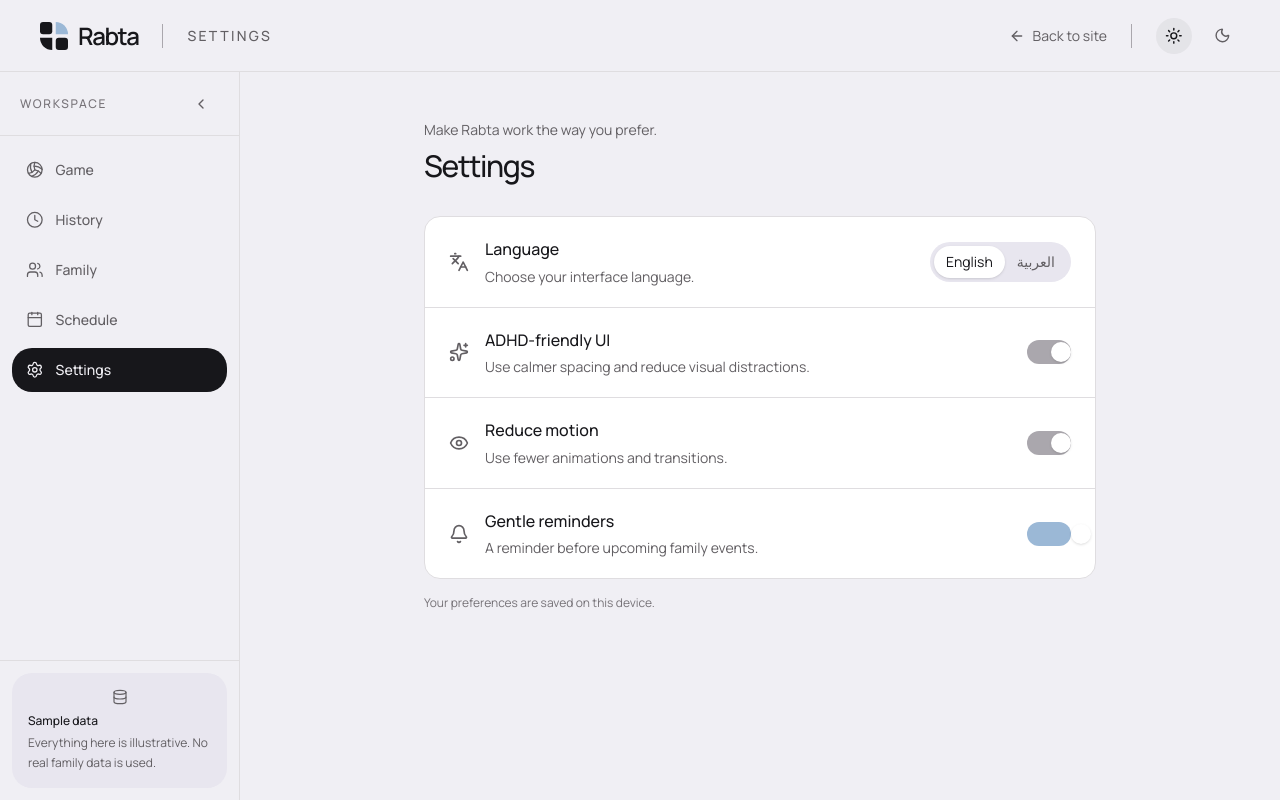
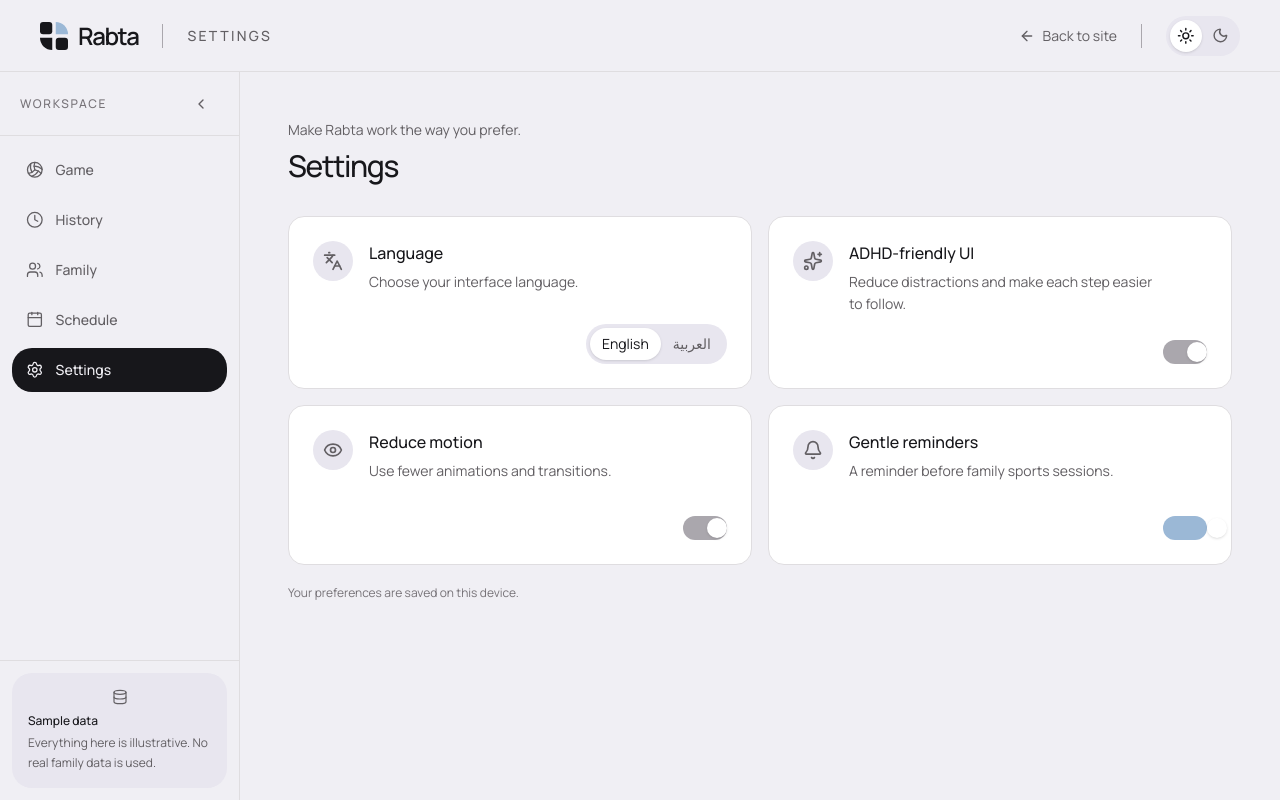
Before and after one commit to KooKooTrain/Rabta, a Next.js app: page /demo/settings in a window 1280 px wide. Built offline with nearby package versions, Linux system fonts and the light colour scheme; no server answers.

Commit message:
Updated Settings Page

```diff
--- a/src/components/demo/DemoHeader.tsx
+++ b/src/components/demo/DemoHeader.tsx
@@ -39,11 +39,11 @@ export function DemoHeader() {
             <span className="hidden sm:inline">{language === "ar" ? "العودة إلى الموقع" : "Back to site"}</span>
           </Link>
           <span aria-hidden="true" className="h-6 w-px bg-line-strong" />
-          <div role="group" aria-label="Color theme" className="flex items-center gap-2.5 sm:gap-3">
-            <button type="button" onClick={() => setTheme("light")} aria-label="Light mode" aria-pressed={theme === "light"} className={cn("grid size-9 place-items-center rounded-full text-muted transition-colors hover:bg-fg/5 hover:text-fg", !isDark && "bg-fg/5 text-fg")}>
+          <div role="group" aria-label="Color theme" className="flex items-center gap-0.5 rounded-full bg-soft p-1">
+            <button type="button" onClick={() => setTheme("light")} aria-label="Light mode" aria-pressed={theme === "light"} className={cn("grid size-8 place-items-center rounded-full text-muted transition-colors hover:text-fg", !isDark ? "bg-surface text-fg shadow-sm" : "hover:bg-fg/5")}>
               <Sun aria-hidden="true" className="size-[1.1rem]" />
             </button>
-            <button type="button" onClick={() => setTheme("dark")} aria-label="Dark mode" aria-pressed={theme === "dark"} className={cn("grid size-9 place-items-center rounded-full text-muted transition-colors hover:bg-fg/5 hover:text-fg", isDark && "bg-fg/5 text-fg")}>
+            <button type="button" onClick={() => setTheme("dark")} aria-label="Dark mode" aria-pressed={theme === "dark"} className={cn("grid size-8 place-items-center rounded-full text-muted transition-colors hover:text-fg", isDark ? "bg-surface text-fg shadow-sm" : "hover:bg-fg/5")}>
               <Moon aria-hidden="true" className="size-[1.05rem]" />
             </button>
           </div>
--- a/src/components/demo/SettingsPage.tsx
+++ b/src/components/demo/SettingsPage.tsx
@@ -1,6 +1,6 @@
 "use client";
 
-import { Languages, Sparkles, Bell, Eye } from "lucide-react";
+import { Languages, Sparkles, Bell, Eye, type LucideIcon } from "lucide-react";
 import { useWorkspacePreferences } from "@/components/demo/WorkspacePreferences";
 
 function Toggle({ checked, onChange, label }: { checked: boolean; onChange: () => void; label: string }) {
@@ -11,19 +11,30 @@ export function SettingsPage() {
   const { language, setLanguage, adhdFriendly, setAdhdFriendly, reduceMotion, setReduceMotion, reminders, setReminders } = useWorkspacePreferences();
   const ar = language === "ar";
   return (
-    <div className="mx-auto max-w-3xl px-5 py-9 sm:px-8 lg:px-12 lg:py-12">
+    <div className="mx-auto max-w-[88rem] px-5 py-9 sm:px-8 lg:px-12 lg:py-12">
       <div><p className="text-sm text-muted">{ar ? "اجعل رابطة مناسبة لك." : "Make Rabta work the way you prefer."}</p><h2 className="mt-2 text-3xl font-medium tracking-[-0.045em]">{ar ? "الإعدادات" : "Settings"}</h2></div>
-      <section className="mt-8 overflow-hidden rounded-2xl border border-line bg-surface">
-        <div className="flex items-center gap-4 border-b border-line px-5 py-5 sm:px-6"><Languages aria-hidden="true" className="size-5 text-muted" /><div className="min-w-0 flex-1"><h3 className="font-medium">{ar ? "اللغة" : "Language"}</h3><p className="mt-1 text-sm text-muted">{ar ? "اختر لغة الواجهة." : "Choose your interface language."}</p></div><div className="flex rounded-full bg-soft p-1" role="group" aria-label="Language"><button type="button" aria-pressed={language === "en"} onClick={() => setLanguage("en")} className={`rounded-full px-3 py-1.5 text-sm ${language === "en" ? "bg-surface text-fg shadow-sm" : "text-muted"}`}>English</button><button type="button" aria-pressed={language === "ar"} onClick={() => setLanguage("ar")} className={`rounded-full px-3 py-1.5 text-sm ${language === "ar" ? "bg-surface text-fg shadow-sm" : "text-muted"}`}>العربية</button></div></div>
-        <div className="flex items-center gap-4 border-b border-line px-5 py-5 sm:px-6"><Sparkles aria-hidden="true" className="size-5 text-muted" /><div className="min-w-0 flex-1"><h3 className="font-medium">{ar ? "واجهة مناسبة لـ ADHD" : "ADHD-friendly UI"}</h3><p className="mt-1 text-sm text-muted">{ar ? "تقليل الحركة والمسافات البصرية." : "Use calmer spacing and reduce visual distractions."}</p></div><Toggle checked={adhdFriendly} onChange={() => setAdhdFriendly(!adhdFriendly)} label="ADHD-friendly UI" /></div>
-        <PreferenceRow icon={<Eye aria-hidden="true" className="size-5 text-muted" />} title={ar ? "تقليل الحركة" : "Reduce motion"} detail={ar ? "استخدام انتقالات أقل." : "Use fewer animations and transitions."} checked={reduceMotion} onChange={() => setReduceMotion(!reduceMotion)} />
-        <PreferenceRow icon={<Bell aria-hidden="true" className="size-5 text-muted" />} title={ar ? "تذكيرات لطيفة" : "Gentle reminders"} detail={ar ? "تذكير قبل الأحداث العائلية." : "A reminder before upcoming family events."} checked={reminders} onChange={() => setReminders(!reminders)} last />
+      <section className="mt-8 grid gap-4 md:grid-cols-2" aria-label={ar ? "التفضيلات" : "Preferences"}>
+        <PreferenceCard icon={Languages} title={ar ? "اللغة" : "Language"} detail={ar ? "اختر لغة الواجهة." : "Choose your interface language."}>
+          <div className="flex rounded-full bg-soft p-1" role="group" aria-label={ar ? "اللغة" : "Language"}><button type="button" aria-pressed={language === "en"} onClick={() => setLanguage("en")} className={`rounded-full px-3 py-1.5 text-sm ${language === "en" ? "bg-surface text-fg shadow-sm" : "text-muted"}`}>English</button><button type="button" aria-pressed={language === "ar"} onClick={() => setLanguage("ar")} className={`rounded-full px-3 py-1.5 text-sm ${language === "ar" ? "bg-surface text-fg shadow-sm" : "text-muted"}`}>العربية</button></div>
+        </PreferenceCard>
+        <PreferenceCard icon={Sparkles} title={ar ? "واجهة مناسبة لـ ADHD" : "ADHD-friendly UI"} detail={ar ? "تقليل المشتتات وتوضيح الخطوات." : "Reduce distractions and make each step easier to follow."}>
+          <Toggle checked={adhdFriendly} onChange={() => setAdhdFriendly(!adhdFriendly)} label={ar ? "واجهة مناسبة لـ ADHD" : "ADHD-friendly UI"} />
+        </PreferenceCard>
+        <PreferenceCard icon={Eye} title={ar ? "تقليل الحركة" : "Reduce motion"} detail={ar ? "استخدام انتقالات أقل." : "Use fewer animations and transitions."}>
+          <Toggle checked={reduceMotion} onChange={() => setReduceMotion(!reduceMotion)} label={ar ? "تقليل الحركة" : "Reduce motion"} />
+        </PreferenceCard>
+        <PreferenceCard icon={Bell} title={ar ? "تذكيرات لطيفة" : "Gentle reminders"} detail={ar ? "تذكير قبل مواعيد الرياضة العائلية." : "A reminder before family sports sessions."}>
+          <Toggle checked={reminders} onChange={() => setReminders(!reminders)} label={ar ? "تذكيرات لطيفة" : "Gentle reminders"} />
+        </PreferenceCard>
       </section>
-      <p className="mt-4 text-xs text-subtle">{ar ? "يتم حفظ تفضيلاتك على هذا الجهاز." : "Your preferences are saved on this device."}</p>
+      <p className="mt-5 text-xs text-subtle">{ar ? "يتم حفظ تفضيلاتك على هذا الجهاز." : "Your preferences are saved on this device."}</p>
     </div>
   );
 }
 
-function PreferenceRow({ icon, title, detail, checked, onChange, last = false }: { icon: React.ReactNode; title: string; detail: string; checked: boolean; onChange: () => void; last?: boolean }) {
-  return <div className={`flex items-center gap-4 px-5 py-5 sm:px-6 ${last ? "" : "border-b border-line"}`}>{icon}<div className="min-w-0 flex-1"><h3 className="font-medium">{title}</h3><p className="mt-1 text-sm text-muted">{detail}</p></div><Toggle checked={checked} onChange={onChange} label={title} /></div>;
+function PreferenceCard({ icon: Icon, title, detail, children }: { icon: LucideIcon; title: string; detail: string; children: React.ReactNode }) {
+  return <div className="flex min-h-40 flex-col justify-between gap-6 rounded-2xl border border-line bg-surface p-5 sm:p-6">
+    <div className="flex items-start gap-4"><span className="grid size-10 shrink-0 place-items-center rounded-xl bg-soft text-muted"><Icon aria-hidden="true" className="size-5" /></span><div className="min-w-0"><h3 className="font-medium">{title}</h3><p className="mt-1 text-sm leading-relaxed text-muted">{detail}</p></div></div>
+    <div className="flex justify-end">{children}</div>
+  </div>;
 }
```
